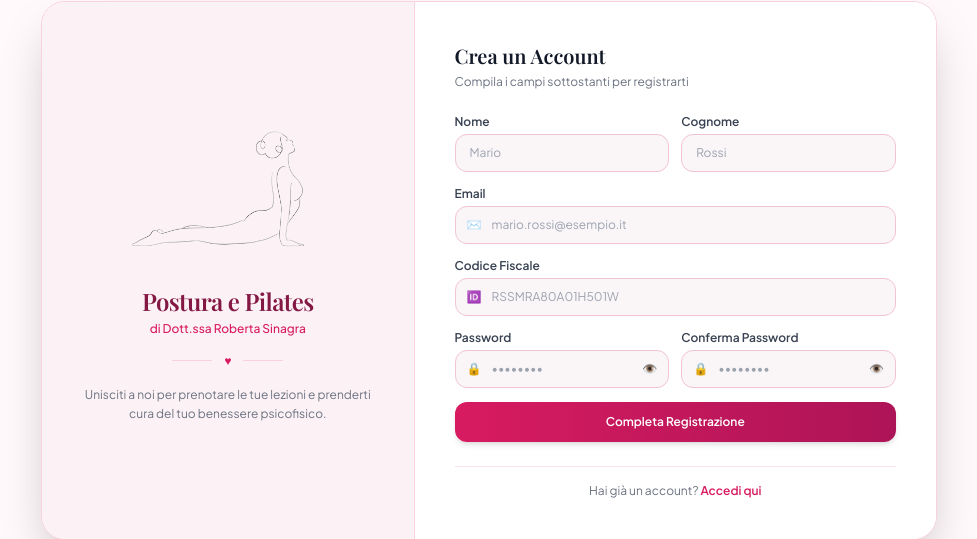
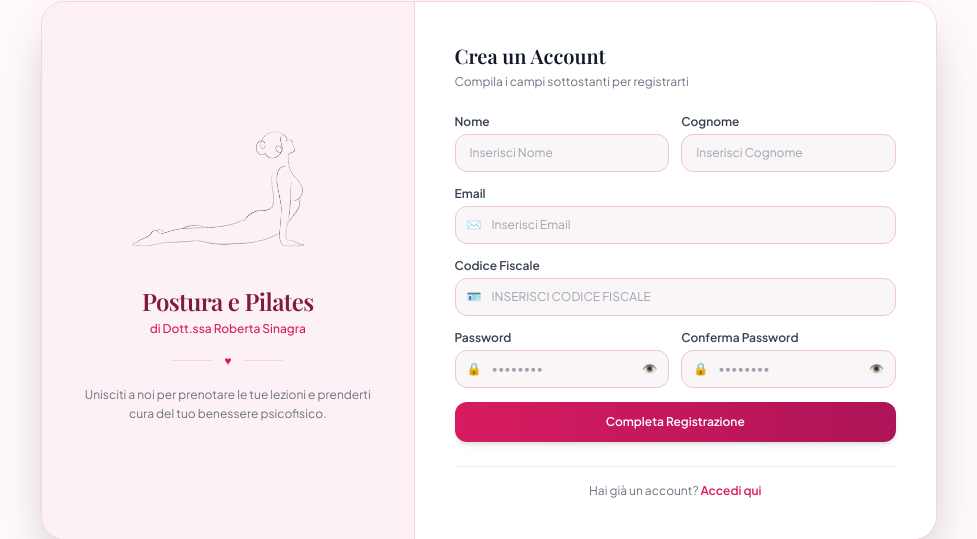
Before and after one commit to TribalTW/posturaepilates, a FastAPI app: page /registrati in a window 1280 px wide. Shown: the part 130-669 px from the top of the page, without its empty margins (151-1128 px from the left). Run offline with FastAPI, Linux system fonts and the light colour scheme; parts of the project's set-up code (start-up, migrations or seed data) failed here and were passed over; some libraries are stand-ins or nearby versions; some web fonts are replaced.

Commit message:
Update register.html

```diff
--- a/pilates-webapp/templates/register.html
+++ b/pilates-webapp/templates/register.html
@@ -61,12 +61,12 @@
                 <div class="grid grid-cols-2 gap-3">
                     <div>
                         <label class="block text-xs font-semibold text-gray-700 mb-1">Nome</label>
-                        <input type="text" name="nome" required placeholder="Mario"
+                        <input type="text" name="nome" required placeholder="Inserisci Nome"
                                class="w-full px-3.5 py-2.5 border border-[#f2c2d5] rounded-xl text-xs bg-[#faf6f8] text-gray-800 focus:outline-none focus:border-[#D81B60] focus:bg-white transition">
                     </div>
                     <div>
                         <label class="block text-xs font-semibold text-gray-700 mb-1">Cognome</label>
-                        <input type="text" name="cognome" required placeholder="Rossi"
+                        <input type="text" name="cognome" required placeholder="Inserisci Cognome"
                                class="w-full px-3.5 py-2.5 border border-[#f2c2d5] rounded-xl text-xs bg-[#faf6f8] text-gray-800 focus:outline-none focus:border-[#D81B60] focus:bg-white transition">
                     </div>
                 </div>
@@ -75,7 +75,7 @@
                     <label class="block text-xs font-semibold text-gray-700 mb-1">Email</label>
                     <div class="relative">
                         <span class="absolute inset-y-0 left-0 flex items-center pl-3 text-gray-400 text-xs">✉️</span>
-                        <input type="email" name="email" required placeholder="mario.rossi@esempio.it"
+                        <input type="email" name="email" required placeholder="Inserisci Email"
                                class="w-full pl-9 pr-3 py-2.5 border border-[#f2c2d5] rounded-xl text-xs bg-[#faf6f8] text-gray-800 focus:outline-none focus:border-[#D81B60] focus:bg-white transition">
                     </div>
                 </div>
@@ -83,8 +83,8 @@
                 <div>
                     <label class="block text-xs font-semibold text-gray-700 mb-1">Codice Fiscale</label>
                     <div class="relative">
-                        <span class="absolute inset-y-0 left-0 flex items-center pl-3 text-gray-400 text-xs">🆔</span>
-                        <input type="text" name="codice_fiscale" maxlength="16" required placeholder="RSSMRA80A01H501W"
+                        <span class="absolute inset-y-0 left-0 flex items-center pl-3 text-gray-400 text-xs">🪪</span>
+                        <input type="text" name="codice_fiscale" maxlength="16" required placeholder="Inserisci Codice Fiscale"
                                class="w-full pl-9 pr-3 py-2.5 border border-[#f2c2d5] rounded-xl text-xs uppercase bg-[#faf6f8] text-gray-800 focus:outline-none focus:border-[#D81B60] focus:bg-white transition">
                     </div>
                 </div>
```
